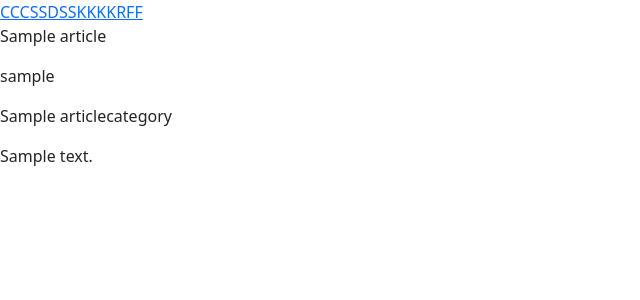
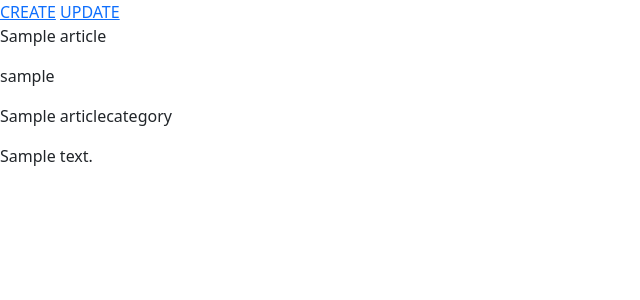
Before and after one commit to valentinafomina/Public_Blog_On_Django, a Django app: page / in a window 1280 px wide. Shown: the top 300 px of the page, without its empty margins (0-640 px from the left). Run offline with Django 4.2, Linux system fonts and the light colour scheme; tables that the repository leaves empty hold one stand-in row (values such as "Sample post").

Commit message:
ArticleUpdate add

```diff
--- a/habr/mainapp/templates/mainapp/articles.html
+++ b/habr/mainapp/templates/mainapp/articles.html
@@ -2,7 +2,8 @@
 {% load static %}
 
 {% block content %}
-<a href="{% url 'main:create_article' %}">CCCSSDSSKKKKRFF</a>
+<a href="{% url 'main:create_article' %}">CREATE</a>
+<a href="{% url 'main:update_article' 10 %}">UPDATE</a>
 
 <div class="category-products clearfix">
   {% for article in articles %}
--- a/habr/mainapp/urls.py
+++ b/habr/mainapp/urls.py
@@ -1,8 +1,7 @@
 from django.urls import path
 
 from . import views
-from .views import ArticlesView, ArticleView, ArticleCreateView
-
+from .views import ArticlesView, ArticleView, ArticleCreateView, ArticleUpdateView
 
 app_name = 'mainapp'
 
@@ -11,4 +10,5 @@ urlpatterns = [
     path('category/<int:pk>/', ArticlesView.as_view(), name='category'),
     path('article/<int:pk>/', ArticleView.as_view(), name='article'),
     path('article/create/', ArticleCreateView.as_view(), name='create_article'),
+    path('article/update/<int:pk>/', ArticleUpdateView.as_view(), name='update_article'),
 ]
--- a/habr/mainapp/views.py
+++ b/habr/mainapp/views.py
@@ -96,3 +96,23 @@ class ArticleCreateView(LoginRequiredMixin, CreateView):
 
     def get_success_url(self):
         return reverse_lazy('mainapp:article', kwargs={'pk': self.pk})
+
+
+@method_decorator(csrf_exempt, name='dispatch')
+class ArticleUpdateView(LoginRequiredMixin, UpdateView):
+    model = Article
+    template_name = 'mainapp/create_article.html'
+    form_class = CreateArticleForm
+    pk = None
+    login_url = '/authenticate/login/'
+
+    # def form_valid(self, form):
+    #     instance = form.save(commit=False)
+    #     instance.user = self.request.user
+    #     instance.save()
+    #     self.object = instance
+    #     self.pk = instance.id
+    #     return HttpResponseRedirect(self.get_success_url())
+
+    def get_success_url(self):
+        return reverse_lazy('mainapp:article', kwargs={'pk': self.pk})
```
